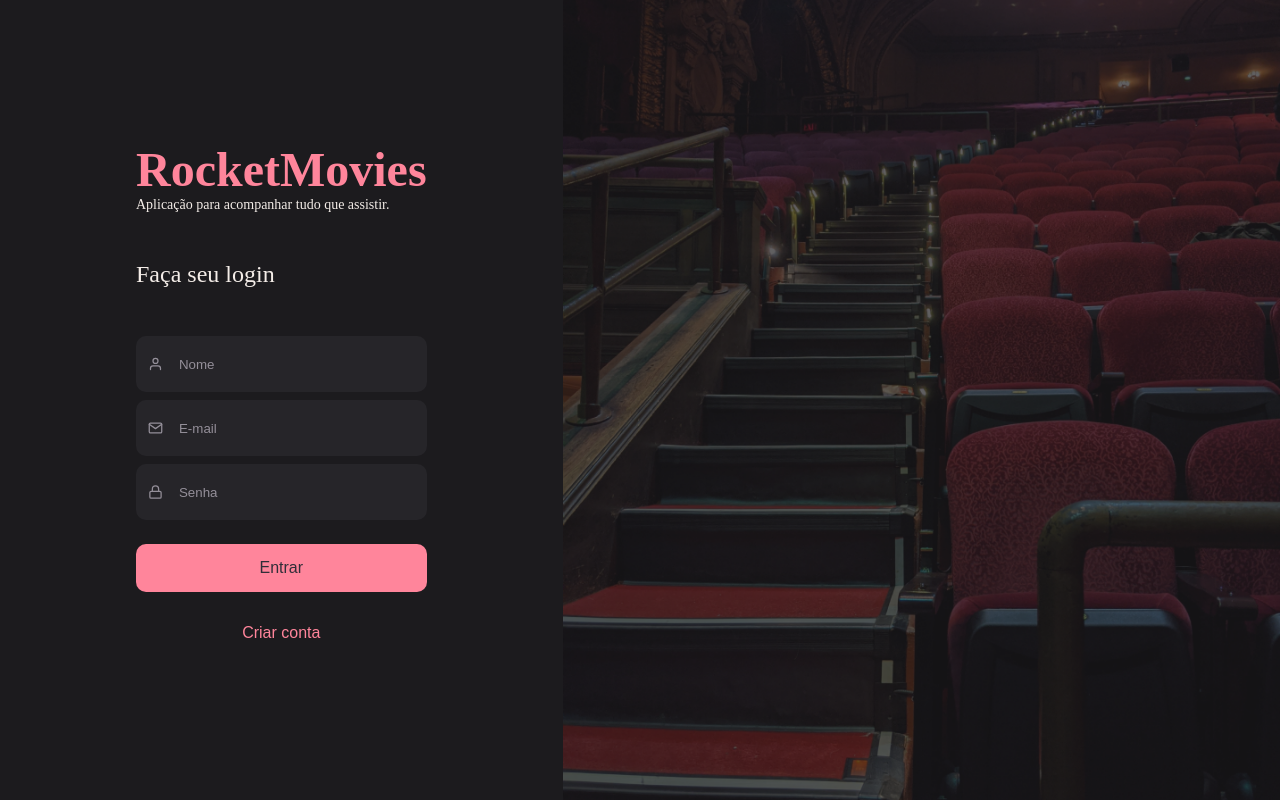
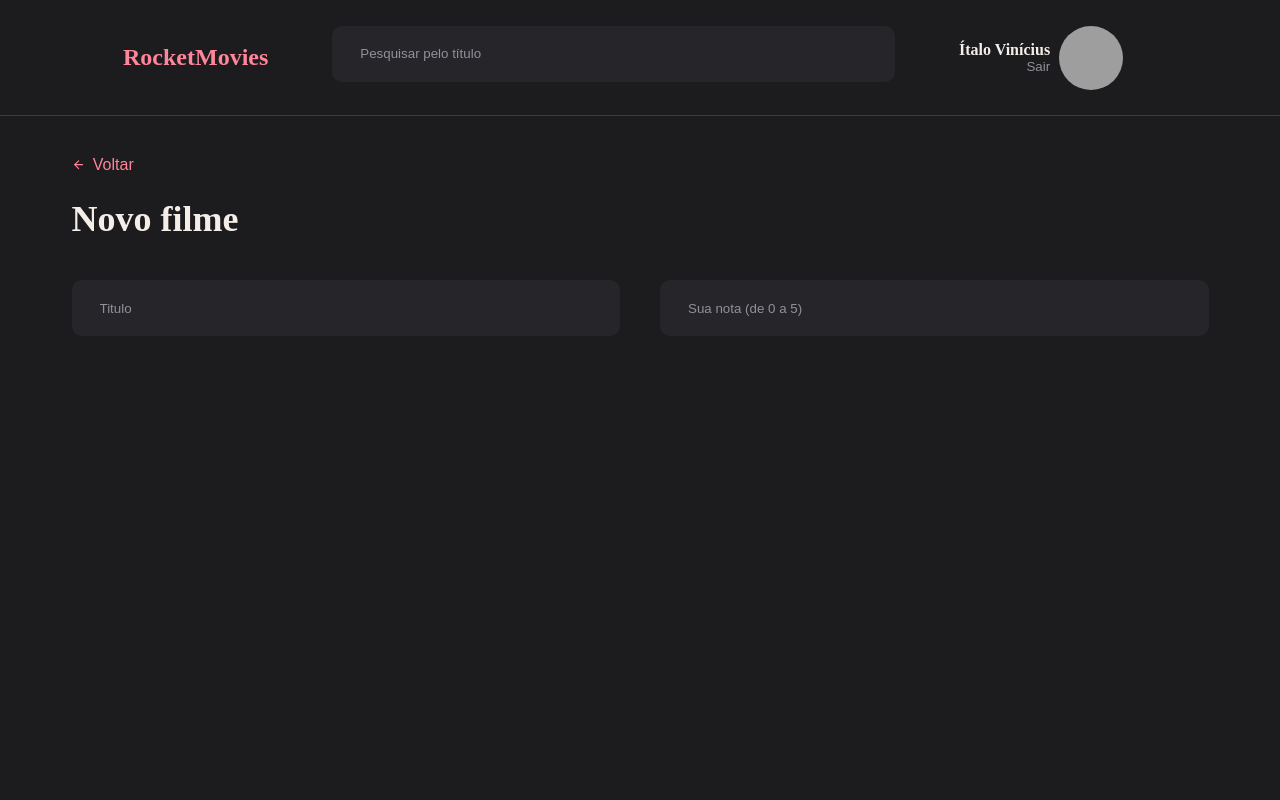
Before and after one commit to Italovini223/rocket-movies-front-end, a React (Vite) app: page / in a window 1280 px wide. Built offline with nearby package versions, Linux system fonts and the light colour scheme; grey boxes are pictures that could not be loaded.

Commit message:
🚧 wip: work in New page

```diff
--- a/src/main.jsx
+++ b/src/main.jsx
@@ -6,13 +6,13 @@ import {ThemeProvider} from 'styled-components';
 import GlobalStyle from './styles/global'
 import theme from './styles/theme'
 
-import { SignIn } from './pages/SignIn'
+import { New } from './pages/New';
 
 ReactDOM.createRoot(document.getElementById('root')).render(
   <React.StrictMode>
     <ThemeProvider theme={theme}>
       <GlobalStyle />
-      <SignIn />
+      <New />
     </ThemeProvider>
   </React.StrictMode>
 )
--- a/src/pages/New/index.jsx
+++ b/src/pages/New/index.jsx
@@ -0,0 +1,34 @@
+import { Container, Content } from "./styles";
+
+import{ Header} from '../../components/Header'
+import {ArrowButton} from '../../components/ArrowButton';
+import { Input } from "../../components/Input";
+
+export function New() {
+  return(
+    <Container>
+      <Header />
+      <Content>
+        <ArrowButton
+          title='Voltar'
+        />
+
+        <h1>Novo filme</h1>
+
+        <div>
+          <Input
+            type='text'
+            placeholder='Titulo'
+          />
+
+          <Input
+            type='number'
+            min={0}
+            max={5}
+            placeholder='Sua nota (de 0 a 5)'
+          />
+        </div>
+      </Content>
+    </Container>
+  )
+}
--- a/src/pages/New/styles.js
+++ b/src/pages/New/styles.js
@@ -0,0 +1,23 @@
+import styled from "styled-components";
+
+export const Container = styled.div`
+  width: 100%;
+  height: 100vh
+`;
+
+export const Content = styled.div`
+  max-width: 1137px;
+  margin: 40px auto;
+
+  > h1 {
+    color: ${({theme}) => theme.COLORS.WHITE};
+    font-size: 36px;
+    margin: 24px 0 40px;
+  }
+
+  > div {
+    display: flex;
+    align-items: center;
+    gap: 40px;
+  }
+`;
```
